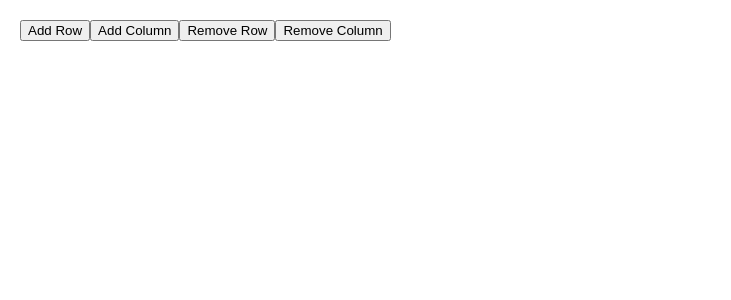
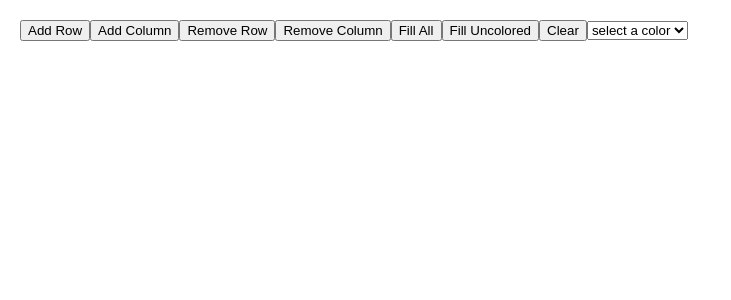
Before and after one commit to LilyKizir/csci39548-webdev-assignments, a React (Create React App) app in the folder Assignment4/src/: page / in a window 1280 px wide. Shown: the top 300 px of the page, without its empty margins (0-731 px from the left). Built offline with nearby package versions, Linux system fonts and the light colour scheme.

Commit message:
assign4: adding template buttons for fill all, fill uncolored, clear all, and color dropdown

```diff
--- a/Assignment4/src/App.js
+++ b/Assignment4/src/App.js
@@ -1,4 +1,6 @@
 import { useState } from "react";
+
+function Cell() {}
 
 function Table({ rows, columns }) {
   let table = [];
@@ -60,6 +62,17 @@ export default function Board() {
       <button onClick={handleAddCol}>Add Column</button>
       <button onClick={handleRemoveRow}>Remove Row</button>
       <button onClick={handleRemoveCol}>Remove Column</button>
+      <button id="fillbtn">Fill All</button>
+      <button id="fillUncolored">Fill Uncolored</button>
+      <button id="clearbtn">Clear</button>
+      <label for="colors">
+        <select name="color" id="colorPicker">
+          <option value="">select a color</option>
+          <option value="pink">Pink</option>
+          <option value="orange">Orange</option>
+          <option value="yellow">Yellow</option>
+        </select>
+      </label>
       <Table rows={rowNum} columns={colNum} />
     </>
   );
```
